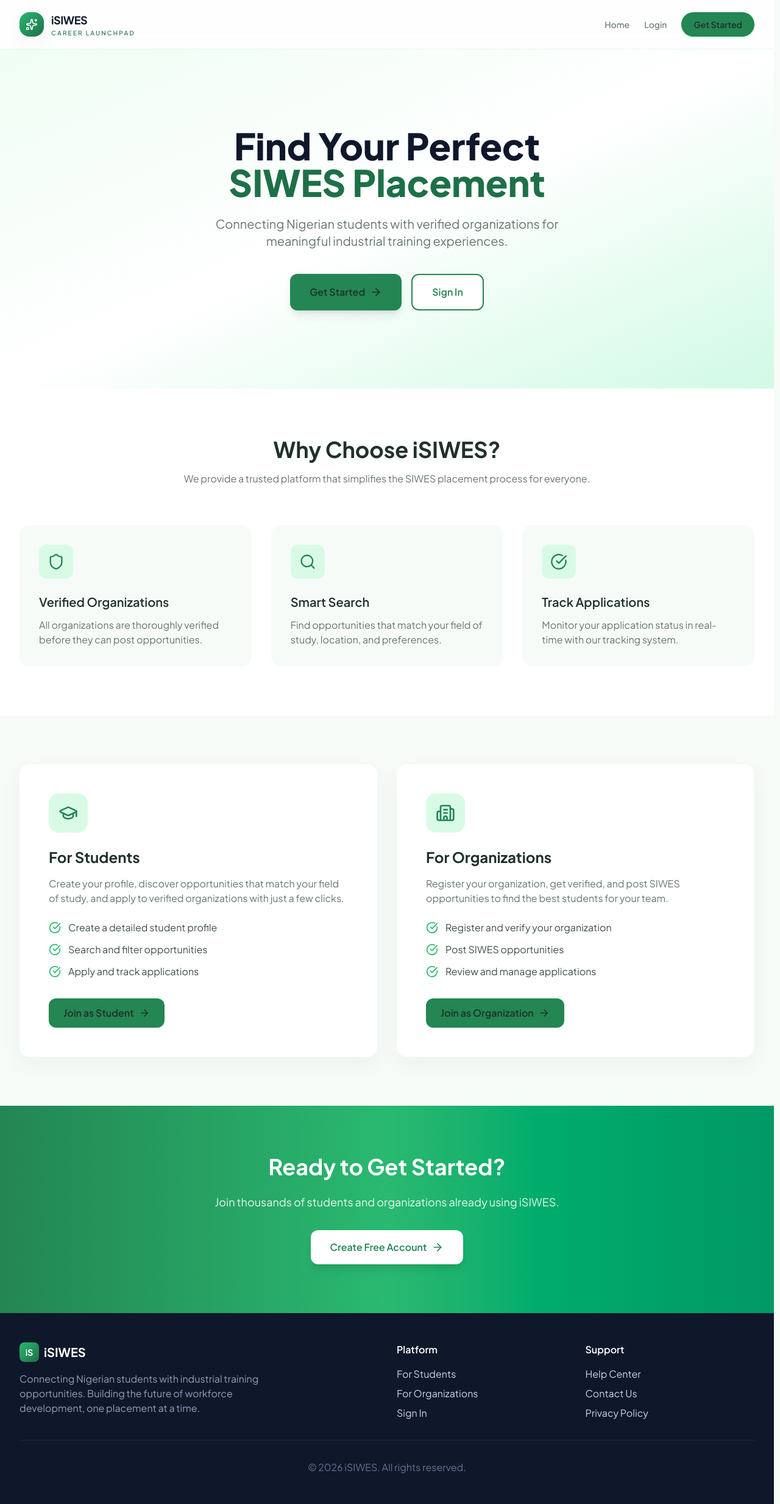
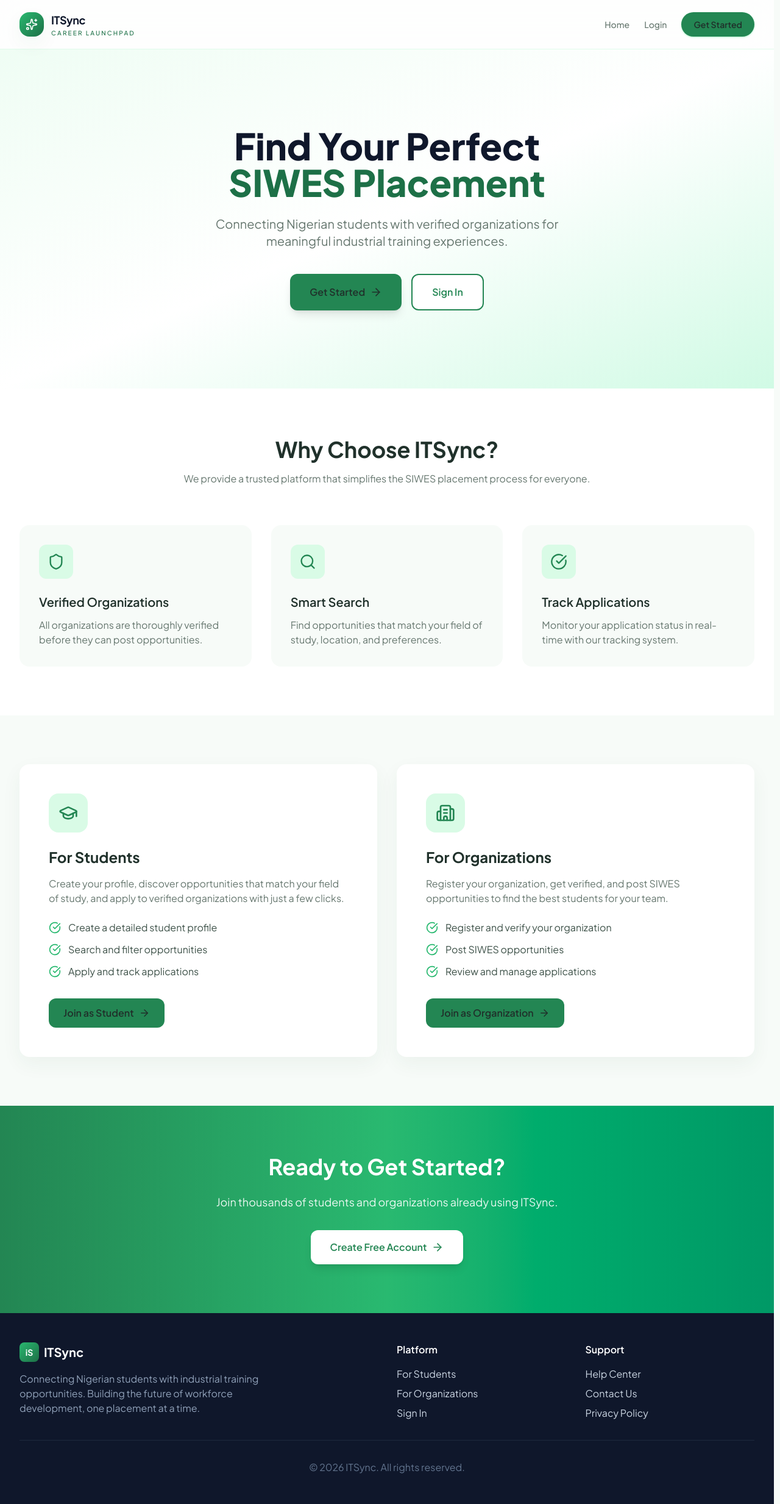
Before and after one commit to Simply-Incognito/ITSync, a React (Vite) app in the folder frontend/: page / in a window 1280 px wide. Shown: the whole page at 61% size. Built offline with nearby package versions, Linux system fonts and the light colour scheme.

Commit message:
fix(frontend): update branding from iSIWES to ITSync across multiple components

```diff
--- a/frontend/index.html
+++ b/frontend/index.html
@@ -5,8 +5,8 @@
     <link rel="icon" type="image/svg+xml" href="/vite.svg" />
     <meta name="viewport" content="width=device-width, initial-scale=1.0" />
     <meta name="theme-color" content="#f7fbf8" />
-    <meta name="description" content="Find and manage SIWES industrial training placements with iSIWES." />
-    <title>iSIWES — Industrial Training, made easier</title>
+    <meta name="description" content="Find and manage SIWES industrial training placements with ITSync." />
+    <title>ITSync — Industrial Training, made easier</title>
     <link rel="preconnect" href="https://fonts.googleapis.com" />
     <link rel="preconnect" href="https://fonts.gstatic.com" crossorigin />
     <link
--- a/frontend/src/components/Footer.tsx
+++ b/frontend/src/components/Footer.tsx
@@ -10,7 +10,7 @@ export default function Footer() {
               <div className="w-8 h-8 bg-gradient-to-br from-primary-500 to-primary-700 rounded-lg flex items-center justify-center">
                 <span className="text-white font-bold text-sm">iS</span>
               </div>
-              <span className="font-bold text-xl text-white">iSIWES</span>
+              <span className="font-bold text-xl text-white">ITSync</span>
             </div>
             <p className="text-slate-400 max-w-md">
               Connecting Nigerian students with industrial training opportunities.
@@ -38,7 +38,7 @@ export default function Footer() {
         </div>
 
         <div className="border-t border-slate-800 mt-8 pt-8 text-center text-slate-500">
-          <p>&copy; {new Date().getFullYear()} iSIWES. All rights reserved.</p>
+          <p>&copy; {new Date().getFullYear()} ITSync. All rights reserved.</p>
         </div>
       </div>
     </footer>
--- a/frontend/src/components/Navbar.tsx
+++ b/frontend/src/components/Navbar.tsx
@@ -22,13 +22,13 @@ export default function Navbar() {
         <Link
           to={isAuthenticated ? dashboardLink : '/'}
           className="flex items-center gap-3"
-          aria-label={isAuthenticated ? 'iSIWES dashboard' : 'iSIWES home'}
+          aria-label={isAuthenticated ? 'ITSync dashboard' : 'ITSync home'}
         >
           <div className="flex h-10 w-10 items-center justify-center rounded-2xl bg-gradient-to-br from-primary-500 to-primary-700 shadow-sm shadow-primary-200">
             <Sparkles className="h-5 w-5 text-white" />
           </div>
           <div>
-            <div className="text-lg font-bold tracking-tight text-slate-900">iSIWES</div>
+            <div className="text-lg font-bold tracking-tight text-slate-900">ITSync</div>
             <div className="text-[10px] font-medium uppercase tracking-[0.22em] text-primary-700">
               Career Launchpad
             </div>
--- a/frontend/src/pages/Home.tsx
+++ b/frontend/src/pages/Home.tsx
@@ -70,7 +70,7 @@ export default function Home() {
         <div className="max-w-7xl mx-auto px-4 sm:px-6 lg:px-8">
           <motion.div {...fadeUp} className="text-center mb-16">
             <h2 className="text-3xl md:text-4xl font-bold text-slate-800 mb-4">
-              Why Choose iSIWES?
+              Why Choose ITSync?
             </h2>
             <p className="text-slate-600 max-w-2xl mx-auto">
               We provide a trusted platform that simplifies the SIWES placement process for everyone.
@@ -193,7 +193,7 @@ export default function Home() {
               Ready to Get Started?
             </h2>
             <p className="text-white/90 text-lg mb-8">
-              Join thousands of students and organizations already using iSIWES.
+              Join thousands of students and organizations already using ITSync.
             </p>
             <Link
               to="/register"
--- a/frontend/src/pages/auth/Login.tsx
+++ b/frontend/src/pages/auth/Login.tsx
@@ -39,7 +39,7 @@ export default function Login() {
       >
         <div className="text-center mb-8">
           <h1 className="text-3xl font-bold text-slate-800">Welcome Back</h1>
-          <p className="text-slate-600 mt-2">Sign in to your iSIWES account</p>
+          <p className="text-slate-600 mt-2">Sign in to your ITSync account</p>
         </div>
 
         <div className="bg-white rounded-2xl shadow-sm border border-slate-200 p-8">
--- a/frontend/src/pages/auth/Register.tsx
+++ b/frontend/src/pages/auth/Register.tsx
@@ -95,7 +95,7 @@ export default function Register() {
       >
         <div className="text-center mb-8">
           <h1 className="text-3xl font-bold text-slate-800">Create Your Account</h1>
-          <p className="text-slate-600 mt-2">Join iSIWES today</p>
+          <p className="text-slate-600 mt-2">Join ITSync today</p>
         </div>
 
         <div className="bg-white rounded-2xl shadow-sm border border-slate-200 p-8">
@@ -112,11 +112,10 @@ export default function Register() {
               <button
                 type="button"
                 onClick={() => setRole('student')}
-                className={`p-4 rounded-xl border-2 transition-all ${
-                  role === 'student'
+                className={`p-4 rounded-xl border-2 transition-all ${role === 'student'
                     ? 'border-primary-500 bg-primary-50'
                     : 'border-slate-200 hover:border-slate-300'
-                }`}
+                  }`}
               >
                 <GraduationCap className={`mx-auto mb-2 ${role === 'student' ? 'text-primary-600' : 'text-slate-400'}`} size={32} />
                 <span className={`font-medium ${role === 'student' ? 'text-primary-700' : 'text-slate-600'}`}>
@@ -126,11 +125,10 @@ export default function Register() {
               <button
                 type="button"
                 onClick={() => setRole('organization_representative')}
-                className={`p-4 rounded-xl border-2 transition-all ${
-                  role === 'organization_representative'
+                className={`p-4 rounded-xl border-2 transition-all ${role === 'organization_representative'
                     ? 'border-primary-500 bg-primary-50'
                     : 'border-slate-200 hover:border-slate-300'
-                }`}
+                  }`}
               >
                 <Building2 className={`mx-auto mb-2 ${role === 'organization_representative' ? 'text-primary-600' : 'text-slate-400'}`} size={32} />
                 <span className={`font-medium ${role === 'organization_representative' ? 'text-primary-700' : 'text-slate-600'}`}>
```
Also changed, not shown: 1 other file (tests, documents, lock files or other folders).
